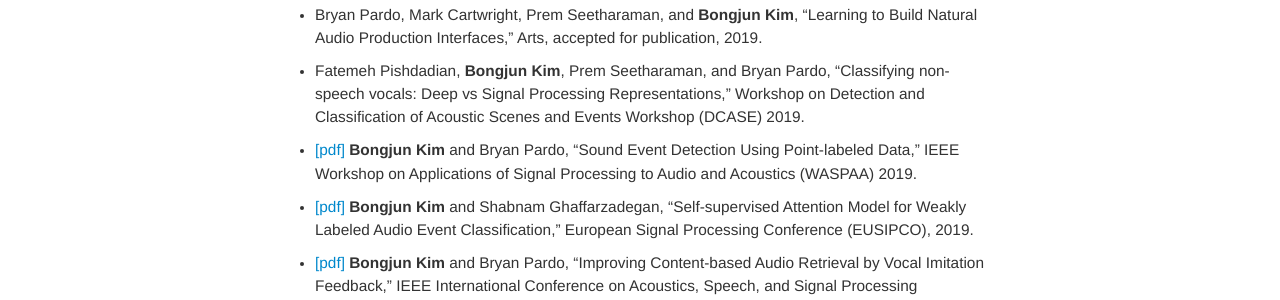
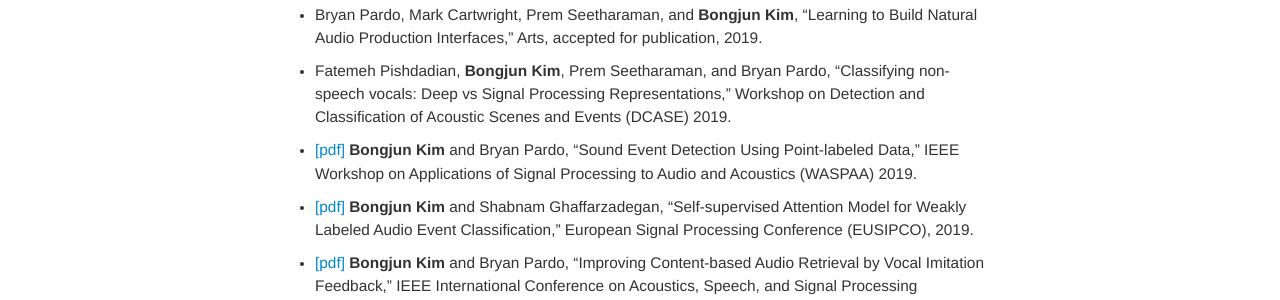
Before and after one commit to bongjun/bongjun.github.io, a Jekyll site: the page built from pages/publications.md, in a window 1280 px wide. Shown: the part 209-509 px from the top of the page. Built offline with Jekyll 4.4.1, drawn with Linux system fonts in a browser that asks for light colours.

Commit message:
Update publications.md

```diff
--- a/pages/publications.md
+++ b/pages/publications.md
@@ -8,7 +8,7 @@ description: Bongjun Kim's publications
 
 * Bryan Pardo, Mark Cartwright, Prem Seetharaman, and **Bongjun Kim**, "Learning to Build Natural Audio Production Interfaces," Arts, accepted for publication, 2019.
 
-* Fatemeh Pishdadian, **Bongjun Kim**, Prem Seetharaman, and Bryan Pardo, "Classifying non-speech vocals: Deep vs Signal Processing Representations," Workshop on Detection and Classification of Acoustic Scenes and Events Workshop (DCASE) 2019.
+* Fatemeh Pishdadian, **Bongjun Kim**, Prem Seetharaman, and Bryan Pardo, "Classifying non-speech vocals: Deep vs Signal Processing Representations," Workshop on Detection and Classification of Acoustic Scenes and Events (DCASE) 2019.
 
 * [[pdf]]({{ BASE_PATH }}/pages/files/papers/waspaa_2019_kim.pdf) **Bongjun Kim** and Bryan Pardo, "Sound Event Detection Using Point-labeled Data," IEEE Workshop on Applications of Signal Processing to Audio and Acoustics (WASPAA) 2019.
 
```
